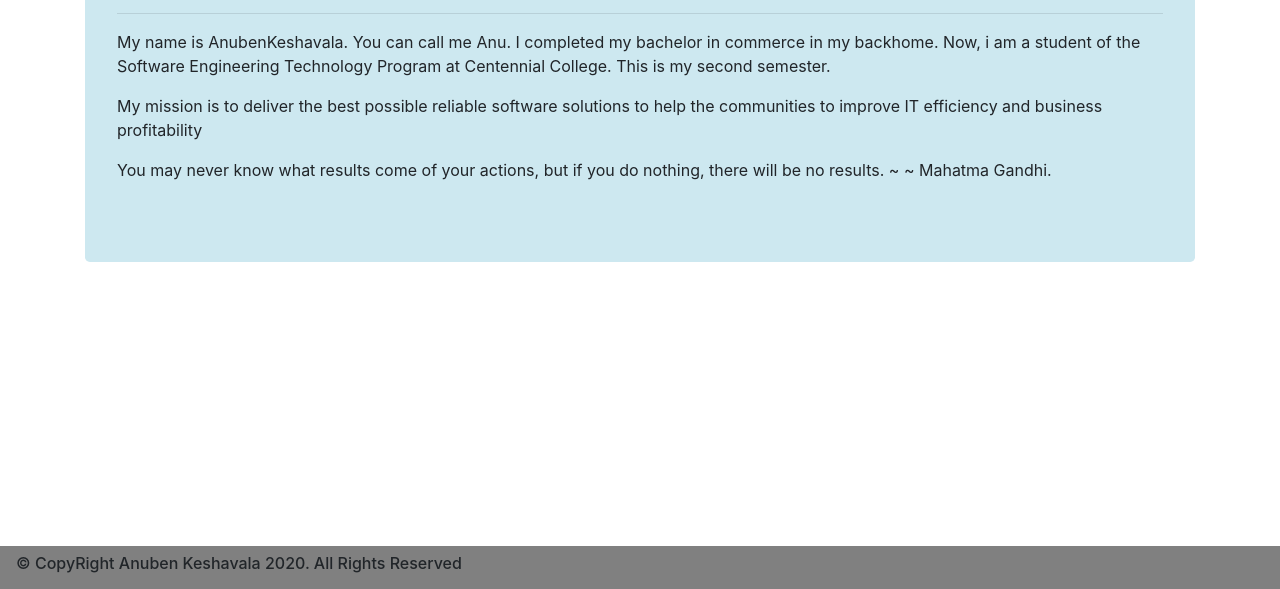
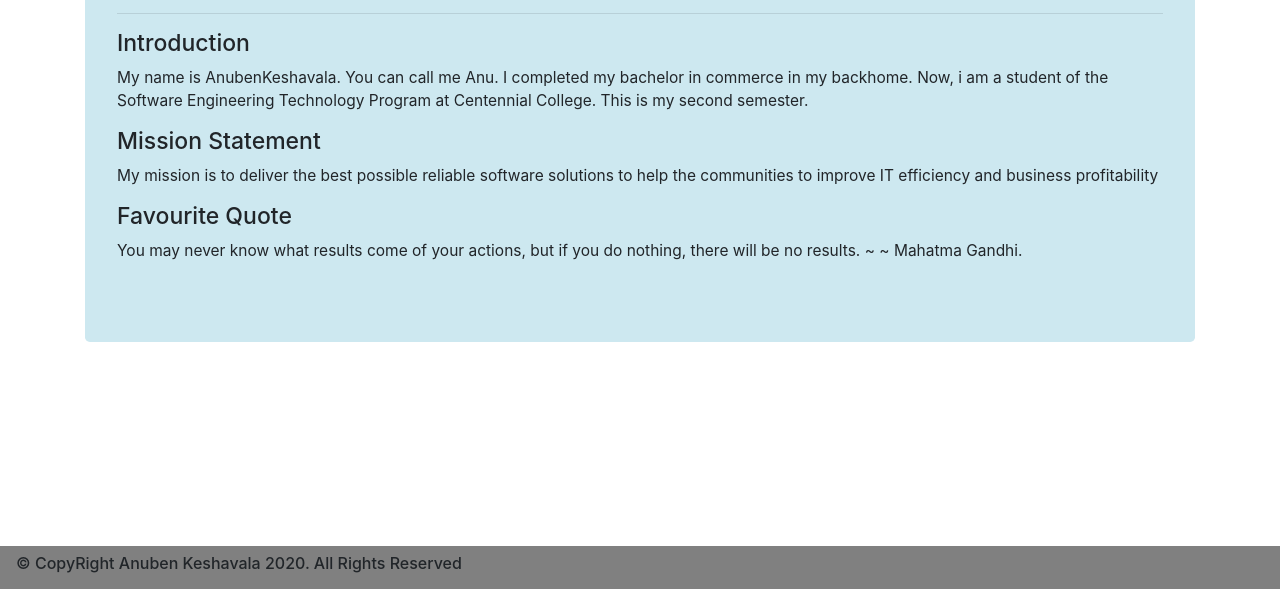
Before and after one commit to Anuben/COMP125-M2020-ASSIGNMENT3, a website: page index.html in a window 1280 px wide. Shown: the part 211-800 px from the top of the page. Drawn offline with nearby package versions, Linux system fonts and the light colour scheme.

Commit message:
Title Updated

```diff
--- a/Contents/app.css
+++ b/Contents/app.css
@@ -5,9 +5,21 @@ Web site name:  Home Page
 File description: This file is used for css customization
 */
 /* custom CSS goes here */
+
 .jumbotron  {
     background-color:gray;
   }
 .navbar {
     background-color:gray;
 }
+h1 {
+  font-size: 40px;
+}
+
+h2 {
+  font-size: 23px;
+}
+
+p {
+  font-size: 15.5px;
+}
--- a/index.html
+++ b/index.html
@@ -21,8 +21,11 @@
               <h1 class="display-5">About Me</h1>
             </div>
              <hr>
+             <h2>Introduction</h2>
              <p id="introduction"></p>
+             <h2>Mission Statement</h2>
              <p id="missionStatement"></p>
+             <h2>Favourite Quote</h2>
              <p id="favouriteQuote"></p>
 
              </div>
```
